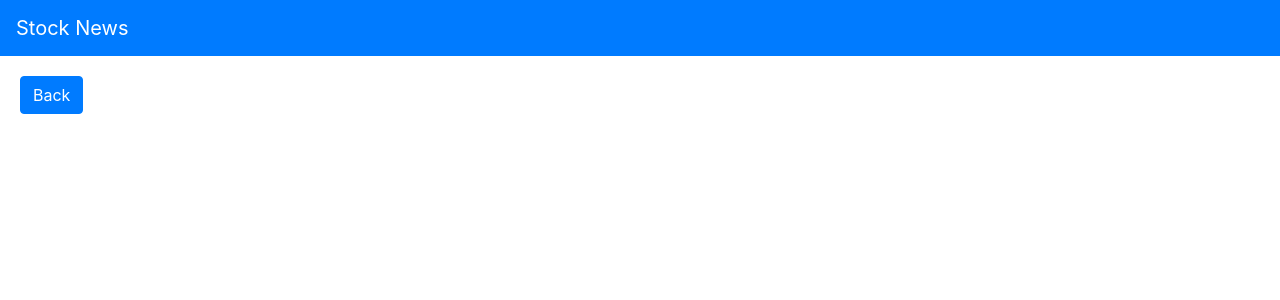
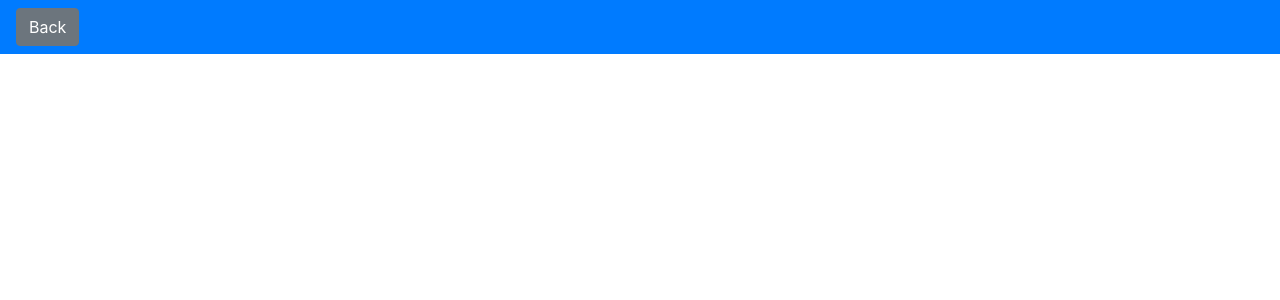
Before and after one commit to timpark0807/stocknews-extension, a React (Create React App) app: page /news in a window 1280 px wide. Shown: the top 300 px of the page. Built offline with nearby package versions, Linux system fonts and the light colour scheme.

Commit message:
Add a backbutton

```diff
--- a/src/App.tsx
+++ b/src/App.tsx
@@ -1,19 +1,29 @@
 import React from 'react';
-import logo from './logo.svg';
 import './App.css';
 import Navbar from "react-bootstrap/Navbar";
 import MainPage from "./MainPage";
 import '../node_modules/bootstrap/dist/css/bootstrap.min.css';
-
-import { BrowserRouter } from "react-router-dom";
+import Button from "react-bootstrap/Button";
+import { BrowserRouter, Route, Link } from "react-router-dom";
 
 function App() {
   return (
     <div className="App">
       <BrowserRouter>
         <Navbar bg="primary" expand="lg" variant="dark">
-          <Navbar.Brand>Stock News</Navbar.Brand>
+
+          <Route exact path="/index.html">
+            <Navbar.Brand>Stock News</Navbar.Brand>
+          </Route>
+
+          <Route exact path="/news">
+            <Link to="/index.html">
+              <Button variant="secondary">Back</Button>
+            </Link>
+          </Route>
+
         </Navbar>
+
         <MainPage/>
       </BrowserRouter>
     </div>
--- a/src/NewsTable.tsx
+++ b/src/NewsTable.tsx
@@ -3,11 +3,13 @@ import Table from "react-bootstrap/Table";
 import { Articles } from "./MainPage"
 import { Link } from "react-router-dom";
 import Button from "react-bootstrap/Button";
+import { Container, Row, Col } from 'react-bootstrap';
 
 interface Props {
     news: Articles;
 }
 export const NewsTable: React.FC<Props> = ({ news }) => {
+
     const renderTable = () => {
         return news.articles.map(function(article) {
             return (
@@ -21,11 +23,13 @@ export const NewsTable: React.FC<Props> = ({ news }) => {
 
     return (
         <div>
-        <Link to="/index.html">
-            <Button variant="primary">Back</Button>
-        </Link>
+        {news.articles.length > 1 &&
+            <div>
+                <Row>
+                    <Col style={{fontWeight:"bold", fontSize:"xx-large"}} xs={8}><label>${news.ticker}</label></Col>
+                </Row>
 
-        {news.articles.length > 1 &&
+                <Row>
                     <Table style={{width: "100%"}}>
                     <thead>
                         <tr>
@@ -37,6 +41,8 @@ export const NewsTable: React.FC<Props> = ({ news }) => {
                         {renderTable()}
                     </tbody>
                     </Table>
+                </Row>
+            </div>
         }
         </div>
 
```
Lines whose indentation alone changed are shown as unchanged.
